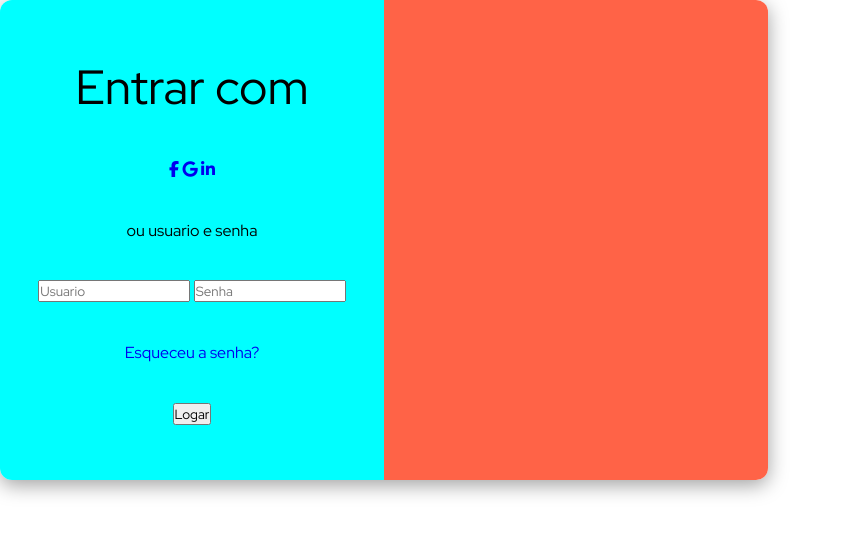
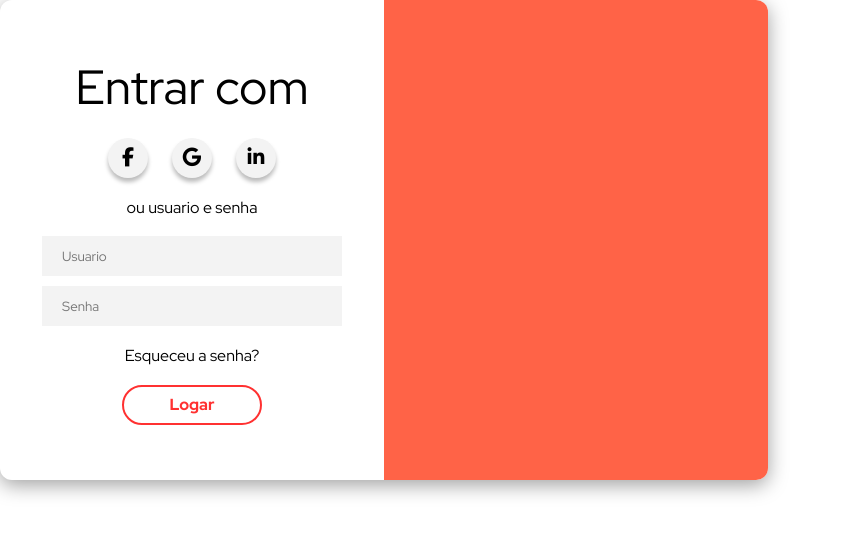
Before and after one commit to AugustoBerto/sistemacadastro, a PHP site: page / in a window 1280 px wide. Shown: the top 535 px of the page, without its empty margins (0-842 px from the left). Run offline with PHP 8.4, Linux system fonts and the light colour scheme.

Commit message:
estlização do formulario de login

```diff
--- a/assets/css/colors.css
+++ b/assets/css/colors.css
@@ -4,4 +4,5 @@
   --secundary-color: #fff;
   --text-color-dark: #000;
   --text-color-light: #fff;
+  --icon-color: #f3f3f3;
 }
--- /dev/null
+++ b/assets/css/form-button.css
@@ -0,0 +1,18 @@
+.form-button {
+  width: 140px;
+  height: 40px;
+  border-style: none;
+  border-radius: 50px;
+  border: 2px solid var(--primary-color);
+  background-color: transparent;
+  font-size: 1rem;
+  font-weight: 800;
+  color: var(--primary-color);
+  cursor: pointer;
+  transition: 0.5s;
+}
+
+.form-button:hover {
+  background-color: var(--primary-color);
+  color: var(--secundary-color);
+}
--- /dev/null
+++ b/assets/css/form-inputs-container.css
@@ -0,0 +1,5 @@
+.form-inputs-container {
+  display: flex;
+  flex-direction: column;
+  gap: 10px;
+}
--- /dev/null
+++ b/assets/css/form-inputs.css
@@ -0,0 +1,7 @@
+.form-inputs {
+  width: 300px;
+  height: 40px;
+  padding: 10px 20px;
+  border-style: none;
+  background-color: var(--icon-color);
+}
--- /dev/null
+++ b/assets/css/form-social.css
@@ -0,0 +1,4 @@
+.form-social {
+  display: flex;
+  gap: 24px;
+}
--- a/assets/css/form.css
+++ b/assets/css/form.css
@@ -9,7 +9,6 @@
 }
 
 .form-login {
-  background-color: aqua;
 }
 
 .form-register {
--- a/assets/css/reset.css
+++ b/assets/css/reset.css
@@ -6,6 +6,7 @@
 }
 
 a {
+  color: var(--t-text-color-dark);
   text-decoration: none;
 }
 
--- /dev/null
+++ b/assets/css/social-icon.css
@@ -0,0 +1,18 @@
+.social-icon {
+  height: 40px;
+  width: 40px;
+  display: flex;
+  justify-content: center;
+  align-items: center;
+  font-size: 1.2rem;
+  background-color: var(--icon-color);
+  box-shadow: 0 4px 4px #0004;
+  border-radius: 50%;
+  transition: 0.5s;
+}
+
+.social-icon:hover {
+  background-color: var(--primary-color);
+  color: var(--text-color-light);
+  transform: translateY(-15%);
+}
--- a/index.html
+++ b/index.html
@@ -23,6 +23,11 @@
     <link rel="stylesheet" href="/assets/css/form-container.css" />
     <link rel="stylesheet" href="/assets/css/form.css" />
     <link rel="stylesheet" href="/assets/css/form-title.css" />
+    <link rel="stylesheet" href="/assets/css/form-social.css" />
+    <link rel="stylesheet" href="/assets/css/social-icon.css" />
+    <link rel="stylesheet" href="/assets/css/form-inputs-container.css" />
+    <link rel="stylesheet" href="/assets/css/form-inputs.css" />
+    <link rel="stylesheet" href="/assets/css/form-button.css" />
     <title>Pagina de login</title>
   </head>
   <body>
@@ -43,9 +48,9 @@
               </a>
             </div>
             <p class="form-text">ou usuario e senha</p>
-            <div class="form-inputs">
-              <input type="text" class="form-input" placeholder="Usuario" />
-              <input type="password" class="form-input" placeholder="Senha" />
+            <div class="form-inputs-container">
+              <input type="text" class="form-inputs" placeholder="Usuario" />
+              <input type="password" class="form-inputs" placeholder="Senha" />
             </div>
             <a href="#" class="form-link">Esqueceu a senha?</a>
             <button class="form-button">Logar</button>
```
